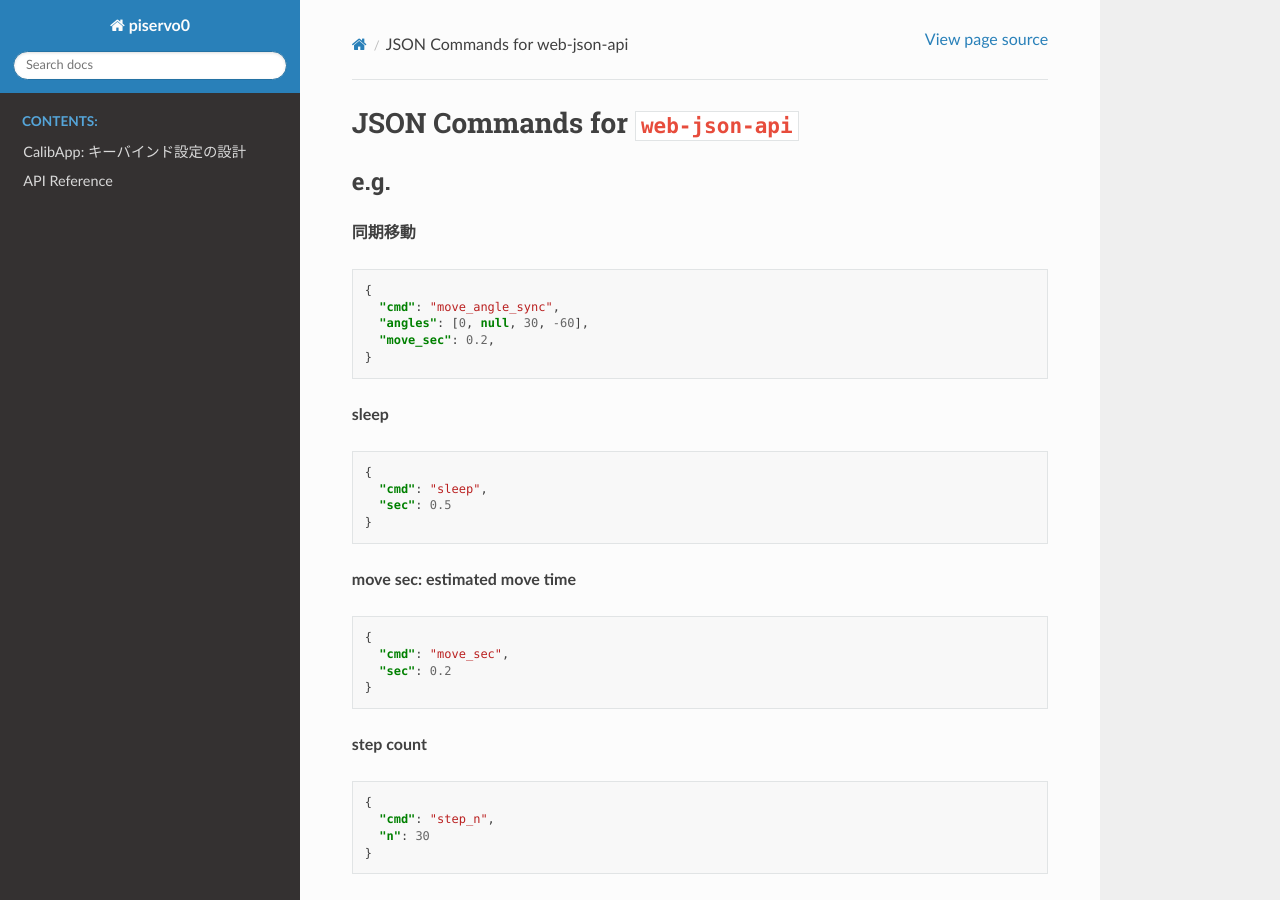
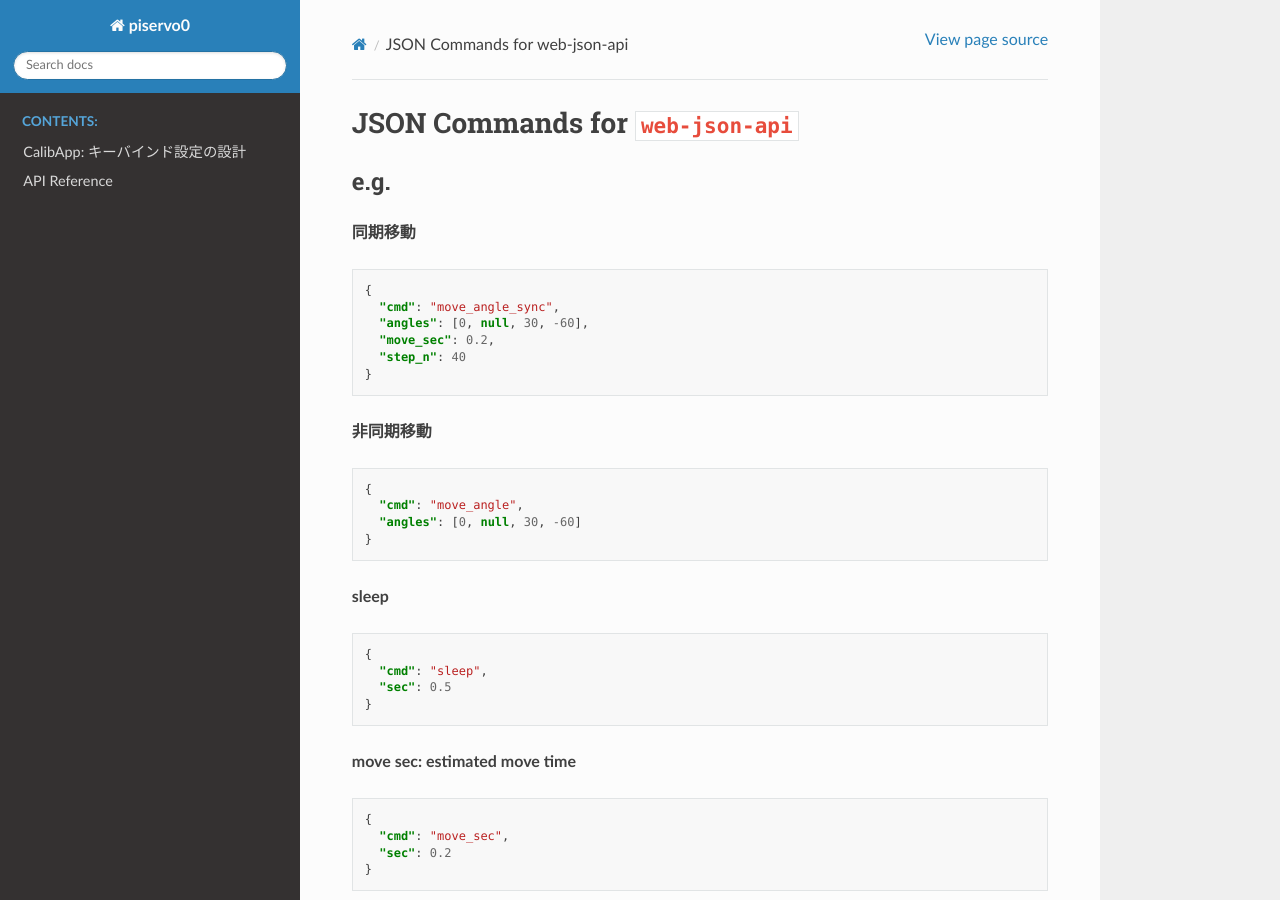
Before and after one commit to ytani01/piservo0, a Sphinx documentation site: the page built from docs/JSON_CMD.md, in a window 1280 px wide and 900 px high. Built offline with Sphinx 7.4.7 and the Read the Docs theme 3.1.0, drawn with Linux system fonts in a browser that asks for light colours.

Commit message:
UPD: docs/JSON_CMD.md, tests/test_06_thread_worker.py

````diff
--- a/docs/JSON_CMD.md
+++ b/docs/JSON_CMD.md
@@ -8,6 +8,15 @@
   "cmd": "move_angle_sync",
   "angles": [0, null, 30, -60],
   "move_sec": 0.2,
+  "step_n": 40
+}
+```
+
+**非同期移動**
+``` json
+{
+  "cmd": "move_angle",
+  "angles": [0, null, 30, -60]
 }
 ```
 
````
Also changed, not shown: 1 other file.
